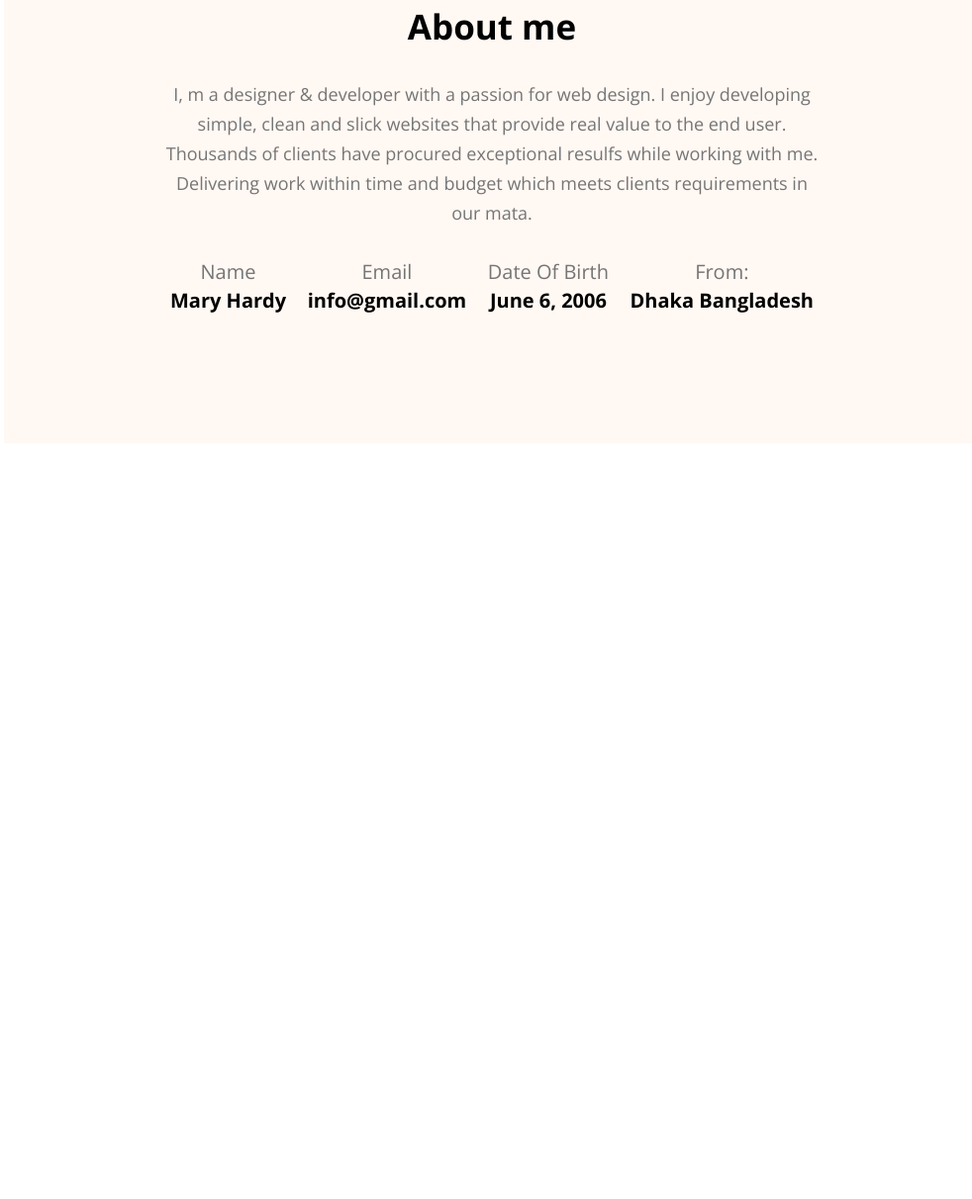
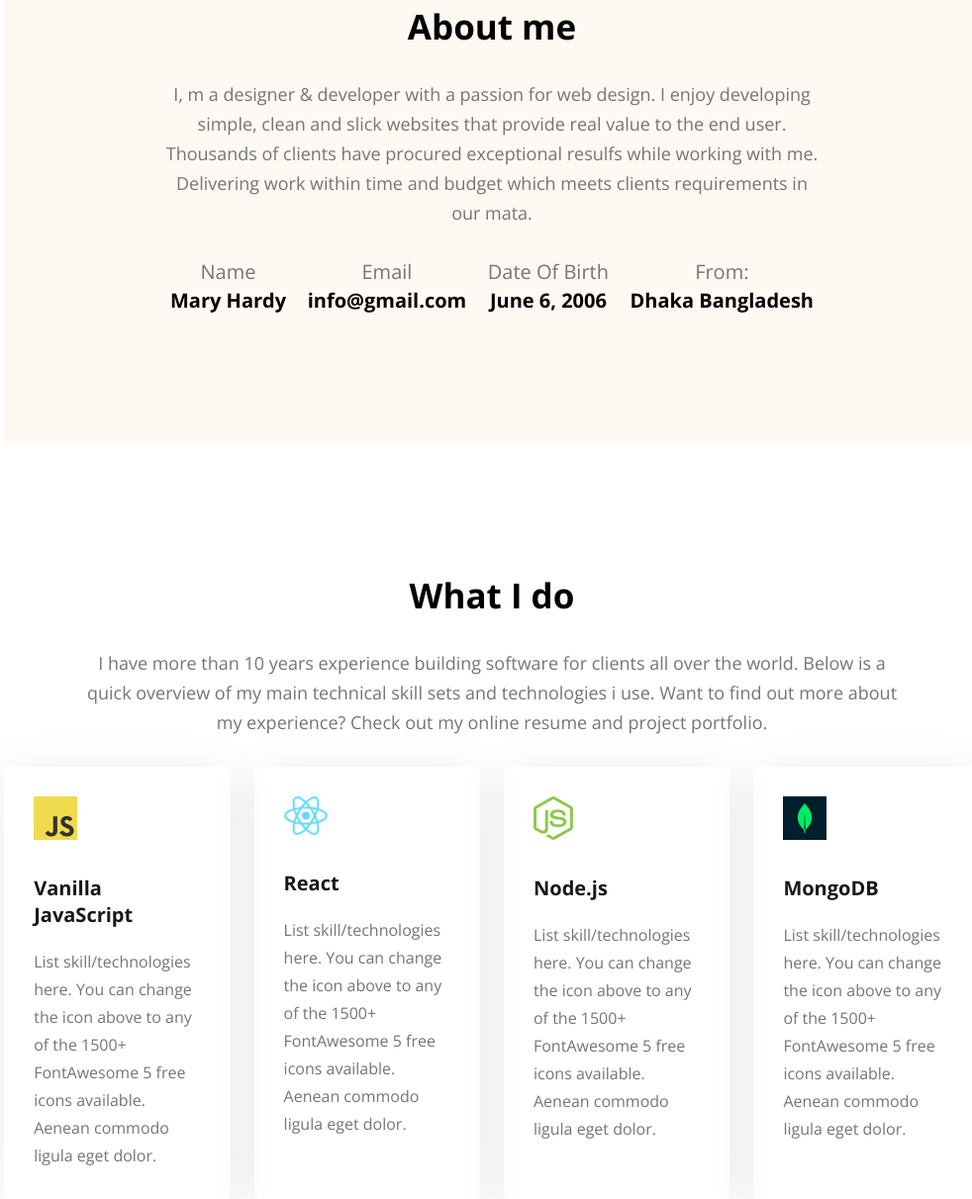
Before and after one commit to mohtasimlabibdev-afk/portfolio-repository, a plain HTML site: page index.html in a window 1280 px wide. Shown: the part 1091-2303 px from the top of the page at 99% size, without its empty margins (143-1125 px from the left). Before the commit the page ends 1539 px from the top, so only its background shows below. Drawn offline with nearby package versions, Linux system fonts and the light colour scheme.

Commit message:
Skills-Section Design as Figma

```diff
--- a/css/style.css
+++ b/css/style.css
@@ -29,6 +29,7 @@
 .section-heading{
     max-width: 827px;
     text-align: center;
+    margin: 0 auto;
 }
 
 .section-heading h2{
@@ -166,3 +167,61 @@
  /* ==============================
          About Section End
   ============================== */
+
+
+
+ /* ==============================
+         Skills Section Start
+  ============================== */
+
+  #skills{
+    padding-top: 130px;
+  }
+
+  #skills .skills-container{
+    width: 77%;
+    max-width: 1140px;
+    margin: 0 auto;
+  }
+
+  #skills .skills-container .skills-box{
+    display: flex;
+    gap: 24px;
+  }
+  .skills-box .skill-card{
+    padding: 30px;
+    max-width: 267px;
+    box-shadow: 0 6px 50px 0 #00000015;
+    border-radius: 5px;
+  }
+.skill-card img{
+    max-width: 44px;
+    margin-bottom: 30px;
+}
+
+.skill-card h3{
+    font-size: 20px;
+    color: #181818;
+    margin-bottom: 20px;
+}
+.skill-card p{
+    font-size: 16px;
+    color: #181818;
+    line-height: 28px;
+    color: #757575;
+}
+
+ /* ==============================
+         Skills Section End
+  ============================== */
+
+
+ /* ==============================
+         Resume Section Start
+  ============================== */
+
+
+
+ /* ==============================
+         Resume Section ENd
+  ============================== */
--- a/index.html
+++ b/index.html
@@ -75,5 +75,39 @@
 
     <!-- About-Section End-->
 
+    <!-- Skills-Section Start -->
+     <section id="skills">
+        <div class="skills-container">
+            <div class="section-heading"> <!-- heading of the container -->
+                <h2>What I do</h2>
+                <p>I have more than 10 years experience building software for clients all over the world. Below is a quick overview of my main technical skill sets and technologies i use. Want to find out more about my experience? Check out my online resume and project portfolio.</p>
+            </div>
+            <div class="skills-box"> <!-- skill-cards-container -->
+                <div class="skill-card">
+                    <img src="images/icons/js.png" alt="#">
+                    <h3>Vanilla JavaScript</h3>
+                    <p>List skill/technologies here. You can change the icon above to any of the 1500+ FontAwesome 5 free icons available. Aenean commodo ligula eget dolor.</p>
+                </div>
+                <div class="skill-card">
+                    <img src="images/icons/react.png" alt="">
+                    <h3>React</h3>
+                    <p>List skill/technologies here. You can change the icon above to any of the 1500+ FontAwesome 5 free icons available. Aenean commodo ligula eget dolor.</p>
+                </div>
+                <div class="skill-card">
+                    <img src="images/icons/nodejs.png" alt="">
+                    <h3>Node.js</h3>
+                    <p>List skill/technologies here. You can change the icon above to any of the 1500+ FontAwesome 5 free icons available. Aenean commodo ligula eget dolor.</p>
+                </div>
+                <div class="skill-card">
+                    <img src="images/icons/mongo.png" alt="">
+                    <h3>MongoDB</h3>
+                    <p>List skill/technologies here. You can change the icon above to any of the 1500+ FontAwesome 5 free icons available. Aenean commodo ligula eget dolor.</p>
+                </div>
+            </div>
+        </div>
+     </section>
+    <!-- Skills-Section End -->
+
+
 </body>
 </html>
```
